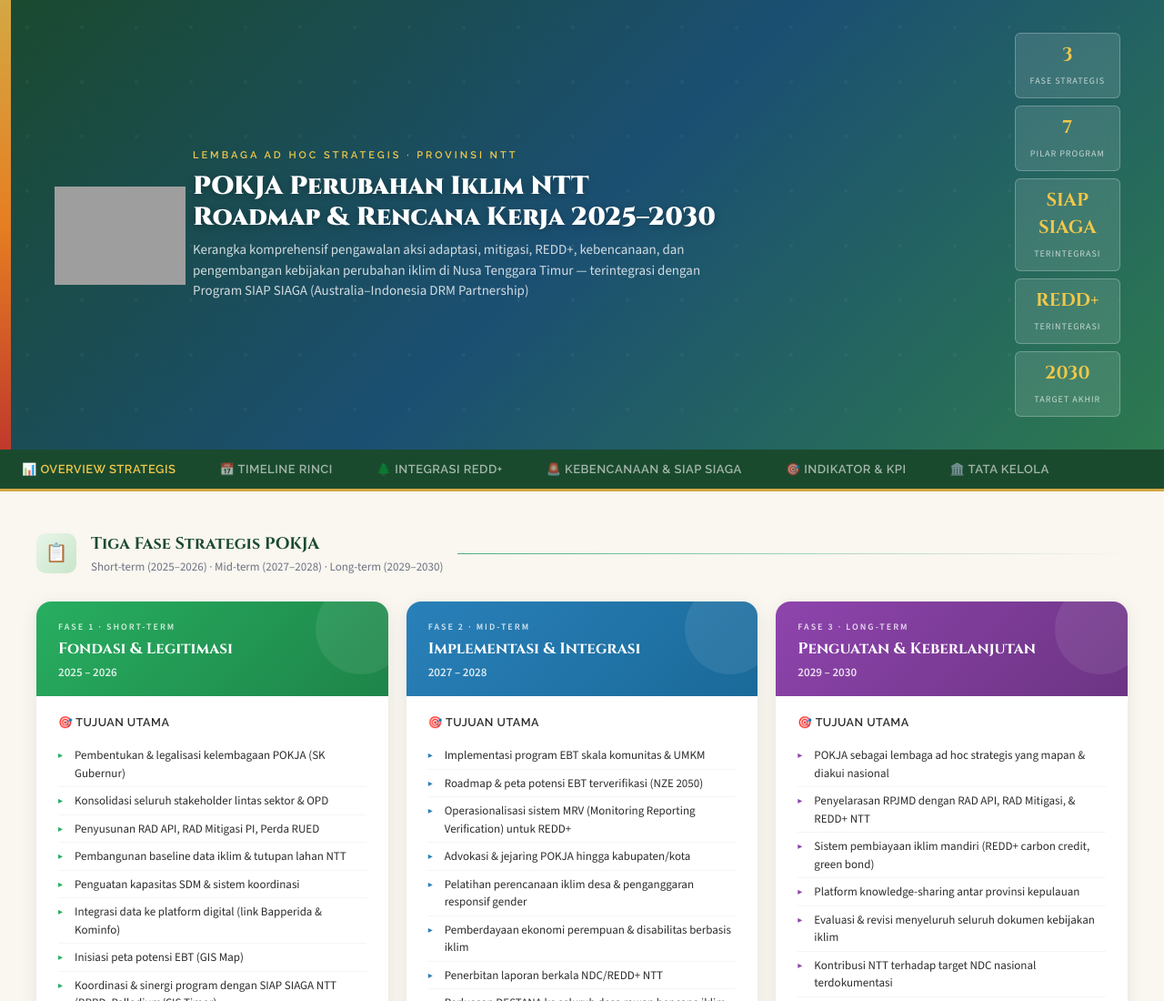
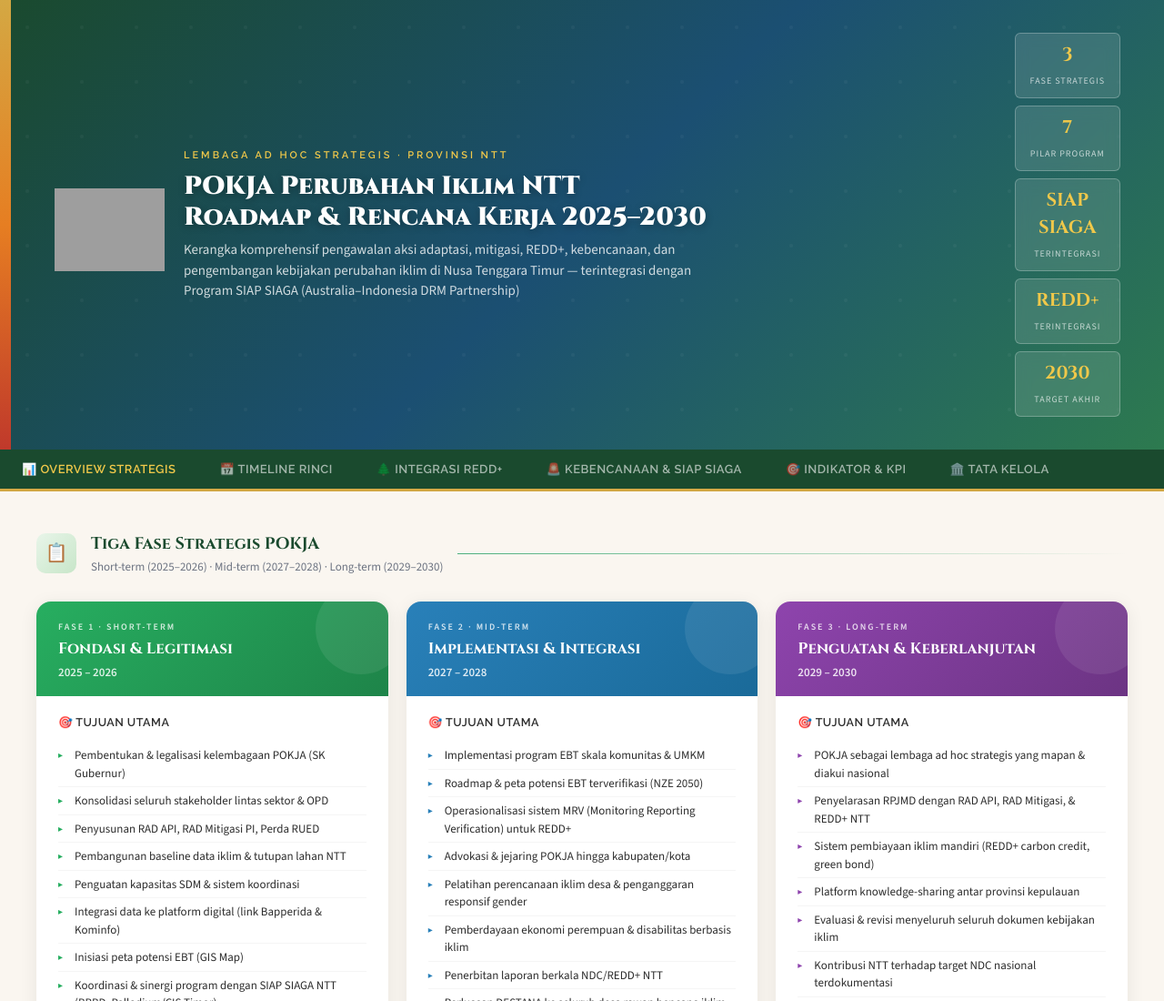
Before and after one commit to rizfariz7/Roadmap-Pokja-PI-NTT, a plain HTML site: page index.html in a window 1280 px wide. Shown: the top 1100 px of the page at 91% size. Drawn offline with nearby package versions, Linux system fonts and the light colour scheme; grey boxes are pictures that could not be loaded.

Commit message:
Update styles.css

```diff
--- a/css/styles.css
+++ b/css/styles.css
@@ -132,8 +132,8 @@ body {
 }
 
 .hero-emblem {
-  width: 120px;
-  height: 120px;
+  width: 110px;
+  height: 110px;
   background: transparent;
   box-shadow: none;
   border-radius: 0;
@@ -141,8 +141,8 @@ body {
 }
 
 .hero-emblem img {
-  width: 120%;
-  height: 120%;
+  width: 110%;
+  height: 110%;
   object-fit: contain;
 }
 
```
